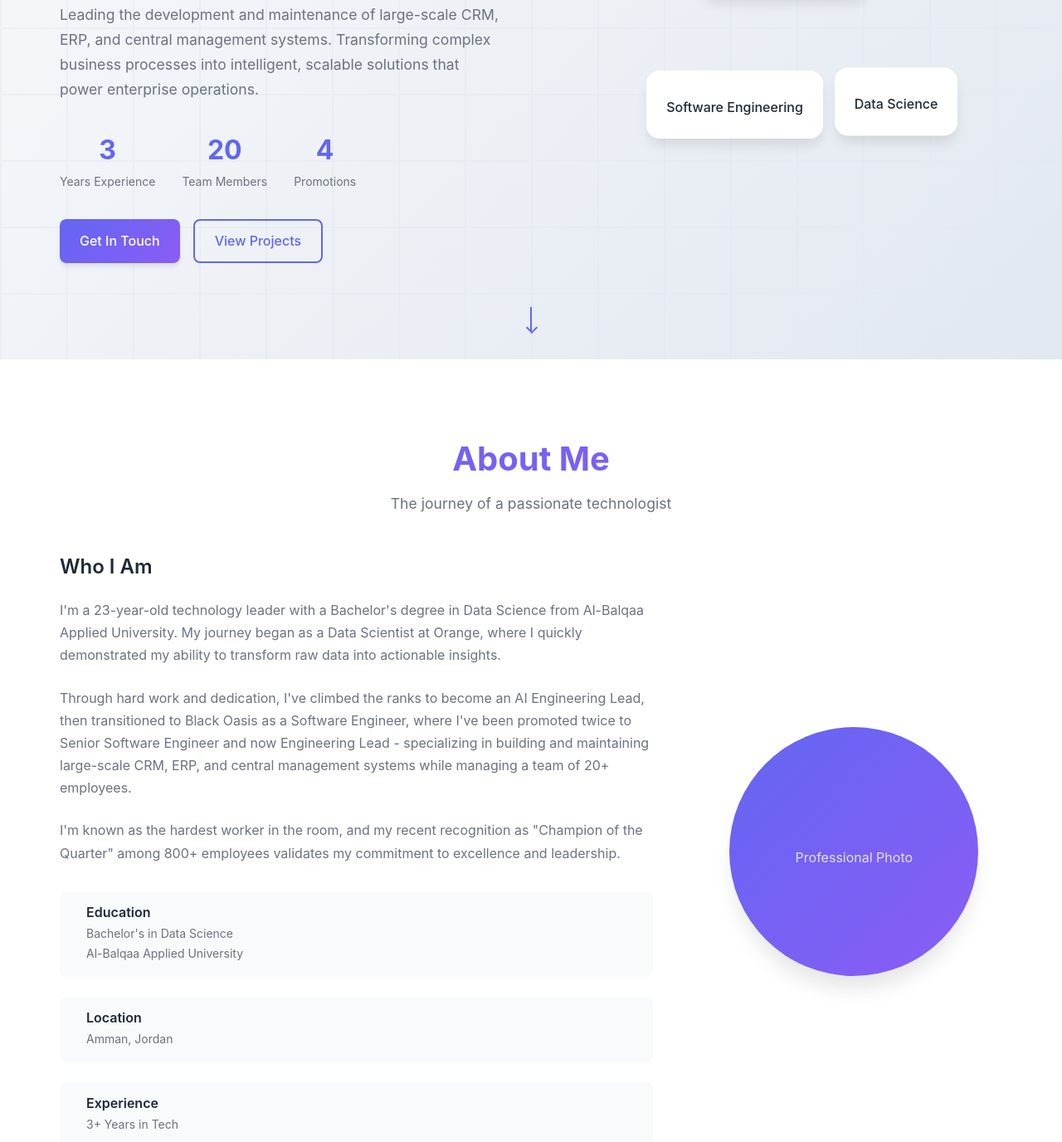
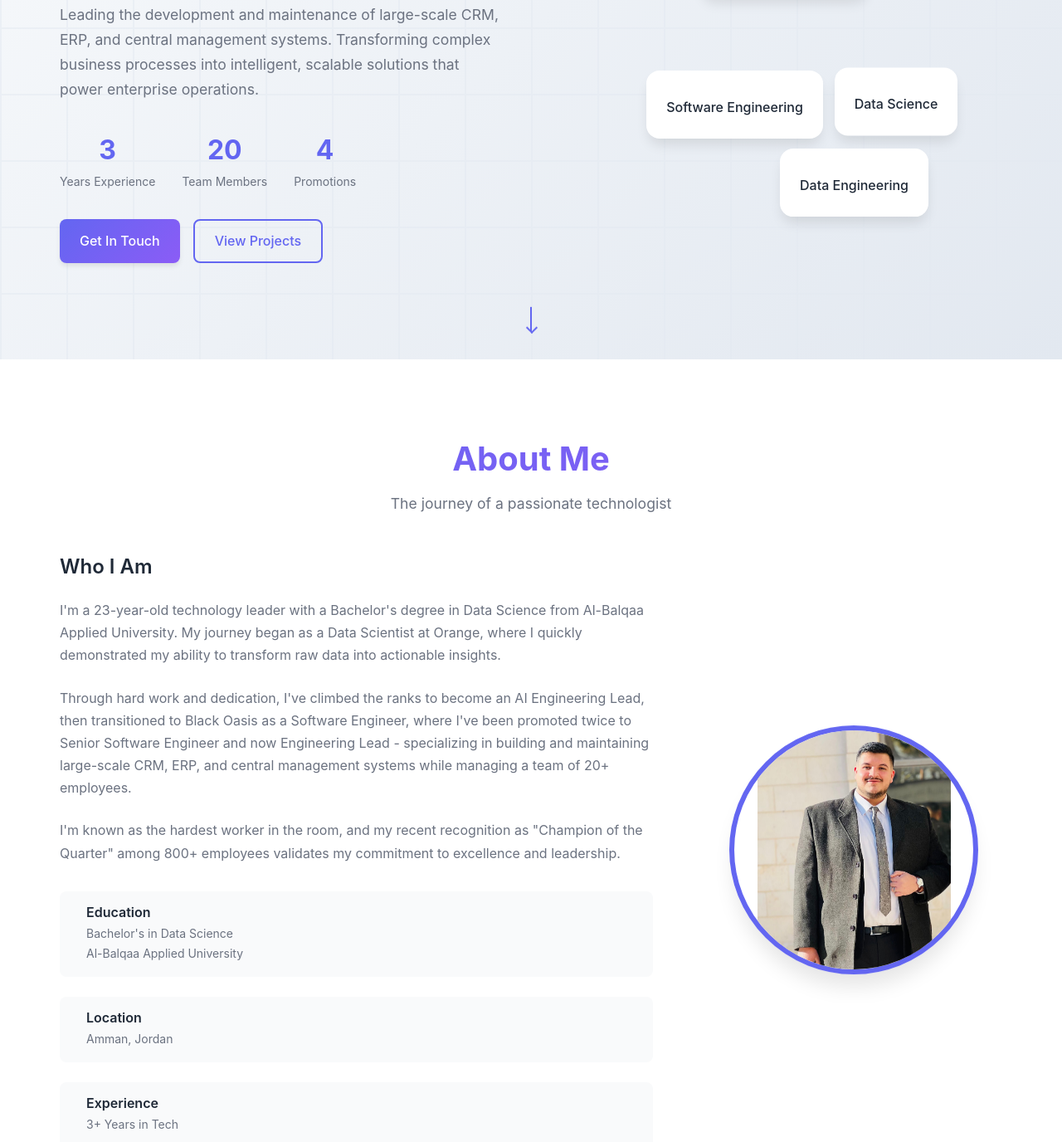
Before and after one commit to seraj-bustanji/seraj-bustanji.github.io, a website: page index.html in a window 1280 px wide. Shown: the part 367-1743 px from the top of the page at 83% size. Drawn offline with Linux system fonts and the light colour scheme.

Commit message:
added profile picture

```diff
--- a/index.html
+++ b/index.html
@@ -97,6 +97,10 @@
                         <i class="fas fa-cloud"></i>
                         <span>Cloud Infrastructure</span>
                     </div>
+                    <div class="card card-5">
+                        <i class="fas fa-server"></i>
+                        <span>Data Engineering</span>
+                    </div>
                 </div>
             </div>
         </div>
@@ -155,9 +159,8 @@
                     </div>
                 </div>
                 <div class="about-image" data-aos="fade-left">
-                    <div class="image-placeholder">
-                        <i class="fas fa-user-tie"></i>
-                        <p>Professional Photo</p>
+                    <div class="profile-picture">
+                        <img src="Profile_picture.jpg" alt="Seraj Albustanji - Professional Photo" class="profile-img">
                     </div>
                 </div>
             </div>
--- a/styles.css
+++ b/styles.css
@@ -342,6 +342,13 @@ h1, h2, h3, h4, h5, h6 {
     animation-delay: 4.5s;
 }
 
+.card-5 {
+    top: 80%;
+    left: 50%;
+    transform: translateX(-50%);
+    animation-delay: 6s;
+}
+
 @keyframes float {
     0%, 100% { transform: translateY(0px); }
     50% { transform: translateY(-20px); }
@@ -465,6 +472,46 @@ h1, h2, h3, h4, h5, h6 {
     font-size: 1rem;
     margin-top: 1rem;
     opacity: 0.8;
+}
+
+/* Profile Picture Styles */
+.profile-picture {
+    display: flex;
+    justify-content: center;
+    align-items: center;
+}
+
+.profile-img {
+    width: 300px;
+    height: 300px;
+    border-radius: 50%;
+    object-fit: contain;
+    border: 6px solid var(--primary-color);
+    box-shadow: var(--shadow-xl);
+    transition: transform 0.3s ease, box-shadow 0.3s ease;
+}
+
+.profile-img:hover {
+    transform: scale(1.05);
+    box-shadow: 0 25px 50px -12px rgba(99, 102, 241, 0.25);
+}
+
+/* Add gentle floating animation */
+.profile-img {
+    animation: gentle-float 6s ease-in-out infinite;
+}
+
+@keyframes gentle-float {
+    0%, 100% {
+        transform: translateY(0px);
+    }
+    50% {
+        transform: translateY(-10px);
+    }
+}
+
+.profile-img:hover {
+    animation: none;
 }
 
 /* Experience Section */
@@ -933,6 +980,11 @@ h1, h2, h3, h4, h5, h6 {
         text-align: center;
     }
 
+    .profile-img {
+        width: 250px;
+        height: 250px;
+    }
+
     .timeline::before {
         left: 20px;
     }
@@ -999,4 +1051,9 @@ h1, h2, h3, h4, h5, h6 {
         flex-direction: column;
         gap: 1rem;
     }
+
+    .profile-img {
+        width: 200px;
+        height: 200px;
+    }
 }
```
Also changed, not shown: Profile_picture.jpg (added).
